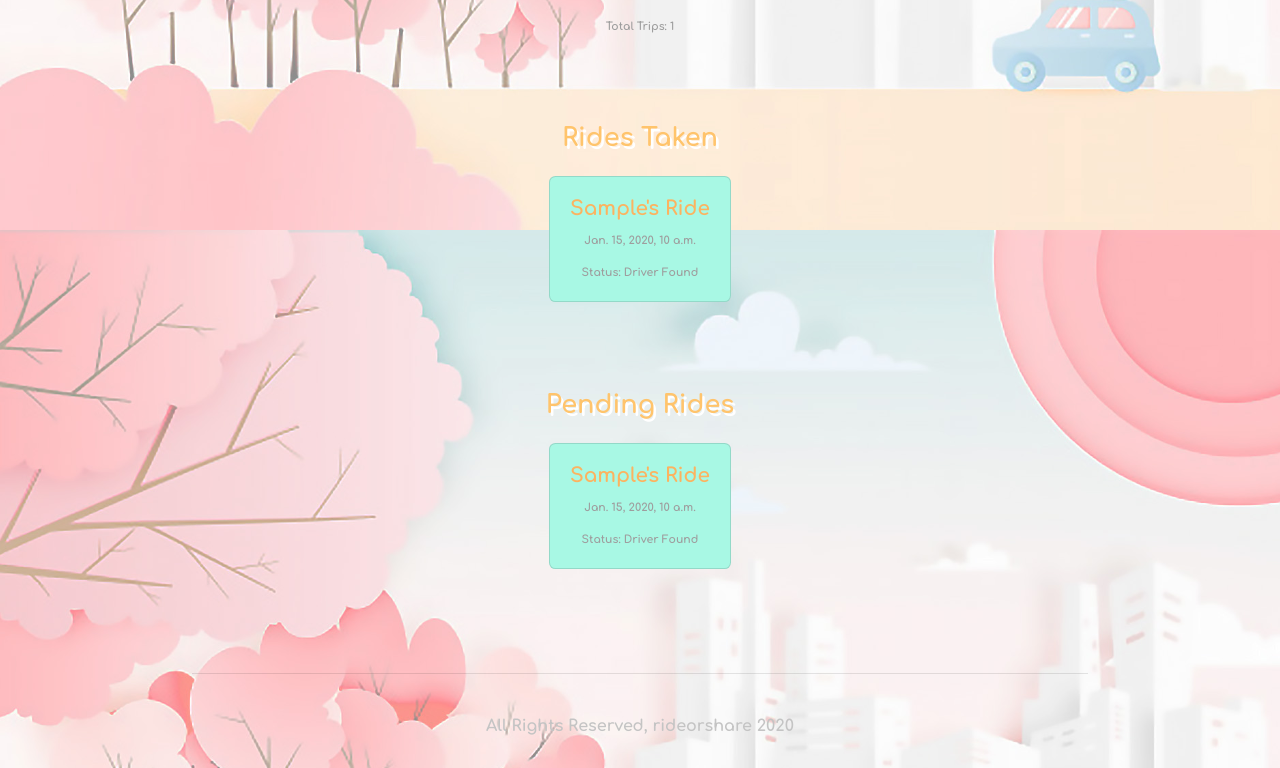
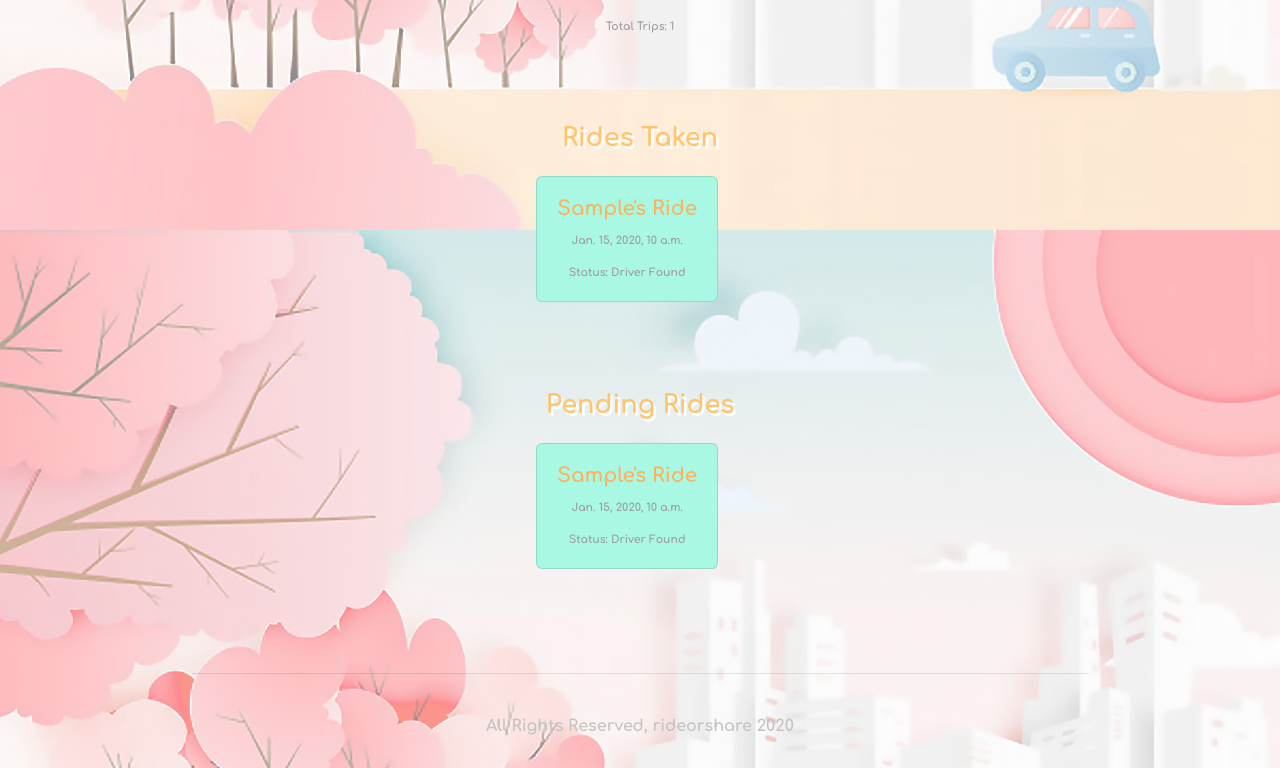
Before and after one commit to imjchiang/Project_4, a Django app: template main_app/templates/riders/profile.html in a window 1280 px wide. Shown: the part 570-1338 px from the top of the page. Run offline with Django 3.2, Linux system fonts and the light colour scheme; data comes from the database, SQL or seed files in the repository; the template is opened without the code that fills it: values that come from a table or form of the project are taken from there, most other values are stand-ins (such as "Sample title", 1, 10 or a date in 2020); some libraries are stand-ins or nearby versions.

Commit message:
[style.css] center ride cards [rides.html][profile.html]x2 put cards in rows

```diff
--- a/main_app/static/style.css
+++ b/main_app/static/style.css
@@ -116,12 +116,13 @@ footer
 {
     display: flex;
     justify-content: center;
-    /* max-width: 60%; */
+    width: 50vw;
+    margin-left: 24vw;
 }
 
 .ride-cards>div
 {
-    min-width: 10vw;
+    width: fit-content;
     margin: 0.5vw 1vw 0.5vw 1vw;
     background-color: rgb(168, 248, 228);
 }
--- a/main_app/templates/drivers/profile.html
+++ b/main_app/templates/drivers/profile.html
@@ -47,7 +47,7 @@
     <br /><br /><br />
 
     <h2>Rides Given</h2>
-    <div class="ride-cards">
+    <div class="ride-cards row">
         {% for each_ride in given_rides %}
             <div class="card text-white mb-3" style="max-width: 18rem;">
                 <a class="ride" href="/ride/{{ each_ride.pk }}">
--- a/main_app/templates/riders/profile.html
+++ b/main_app/templates/riders/profile.html
@@ -26,7 +26,7 @@
 
     {% if rider_prof.total_trips > 0 %}
         <h2>Rides Taken</h2>
-        <div class="ride-cards">
+        <div class="ride-cards row">
             {% for each_ride in taken_rides %}
                 <div class="card text-white mb-3" style="max-width: 18rem;">
                     <a class="ride" href="/ride/{{ each_ride.pk }}">
@@ -50,7 +50,7 @@
 
     {% if pending_rides %}
         <h2>Pending Rides</h2>
-        <div class="ride-cards">
+        <div class="ride-cards row">
             {% for each_ride in pending_rides %}
                 <div class="card text-white mb-3" style="max-width: 18rem;">
                     <a class="ride" href="/ride/{{ each_ride.pk }}">
--- a/main_app/templates/rides/rides.html
+++ b/main_app/templates/rides/rides.html
@@ -17,7 +17,7 @@
 
     <h2>All Rides</h2>
 
-    <div class="ride-cards">
+    <div class="ride-cards row">
         {% for ride in rides %}
             <div class="card text-white mb-3" style="max-width: 18rem;">
                 <a class="ride" href="/ride/{{ ride.pk }}">
```
